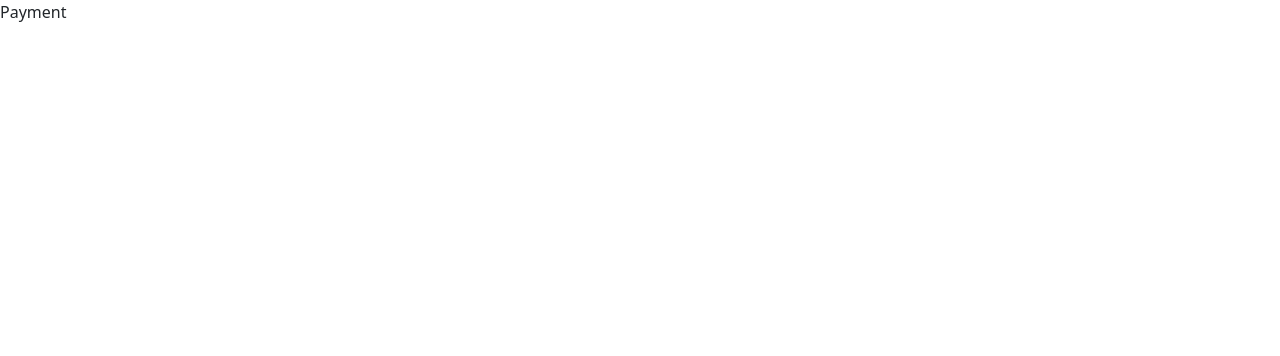
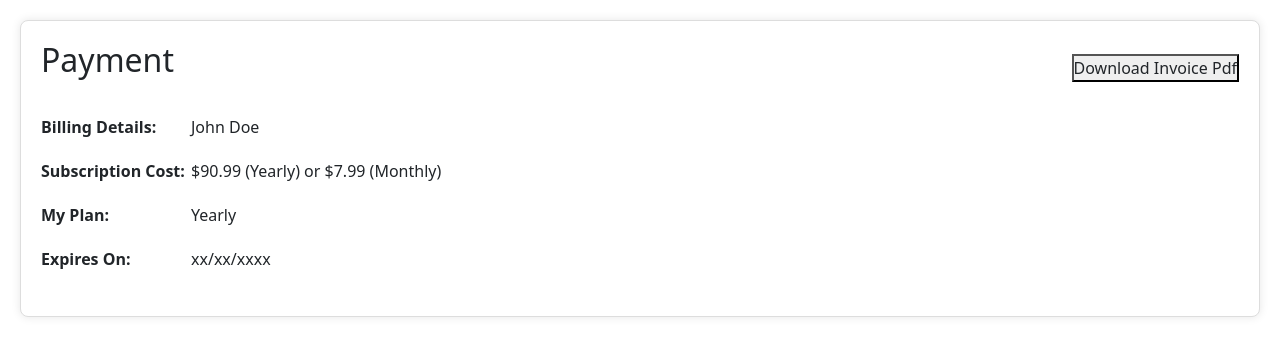
Before and after one commit to adisk01/Nupium, a React (Create React App) app in the folder client/: page /payment in a window 1280 px wide. Shown: the top 356 px of the page. Built offline with nearby package versions, Linux system fonts and the light colour scheme.

Commit message:
payment details

```diff
--- a/client/src/homepagecomponents/Payment.jsx
+++ b/client/src/homepagecomponents/Payment.jsx
@@ -1,9 +1,69 @@
-import React from 'react'
+import React, { useState } from 'react';
+import Modal from 'react-modal';
+import './payment.css'; // Import your existing CSS file
 
 const Payment = () => {
+  const [isModalOpen, setIsModalOpen] = useState(false);
+
+  const openModal = () => {
+    setIsModalOpen(true);
+  };
+
+  const closeModal = () => {
+    setIsModalOpen(false);
+  };
+
+  const handleDownloadInvoice = () => {
+    // Implement logic to download the invoice PDF
+  };
+
   return (
-    <div>Payment</div>
-  )
-}
+    <>
+      <div className="payment-container">
+        <div className="payment-header">
+          <h2>Payment</h2>
+          <button onClick={openModal}>Download Invoice Pdf</button>
+        </div>
+        <div className="billing-details">
+          <div className="detail-item">
+            <label>Billing Details:</label>
+            <span>John Doe</span>
+          </div>
+          <div className="detail-item">
+            <label>Subscription Cost:</label>
+            <span>$90.99 (Yearly) or $7.99 (Monthly)</span>
+          </div>
+          <div className="detail-item">
+            <label>My Plan:</label>
+            <span>Yearly</span>
+          </div>
+          <div className="detail-item">
+            <label>Expires On:</label>
+            <span>xx/xx/xxxx</span>
+          </div>
+        </div>
+      </div>
 
-export default Payment
+      {/* Download Invoice Modal */}
+      <Modal
+        isOpen={isModalOpen}
+        onRequestClose={closeModal}
+        className="download-invoice-modal"
+        overlayClassName="modal-overlay"
+        ariaHideApp={false}
+      >
+        <div className="download-invoice-container">
+          <div className="download-invoice-header">
+            <h2>Download Invoice</h2>
+          </div>
+          <div className="download-invoice-content">
+            {/* Content for downloading the invoice PDF */}
+            <button onClick={handleDownloadInvoice}>Download Invoice PDF</button>
+          </div>
+        </div>
+      </Modal>
+    </>
+  );
+};
+
+export default Payment;
--- a/client/src/homepagecomponents/payment.css
+++ b/client/src/homepagecomponents/payment.css
@@ -0,0 +1,37 @@
+/* Add these styles to your payment.css file */
+
+.payment-container {
+    padding: 20px;
+    border: 1px solid #ddd;
+    border-radius: 8px;
+    margin: 20px;
+    background-color: #fff;
+    box-shadow: 0 0 10px rgba(0, 0, 0, 0.1);
+  }
+
+  .payment-header {
+    display: flex;
+    justify-content: space-between;
+    align-items: center;
+    margin-bottom: 20px;
+  }
+
+  .billing-details {
+    margin-bottom: 20px;
+  }
+
+  .detail-item {
+    display: flex;
+    justify-content: space-between;
+    margin-bottom: 15px;
+  }
+
+  .download-invoice-modal {
+    background-color: #fff;
+    padding: 20px;
+    border-radius: 8px;
+    max-width: 400px;
+    width: 100%;
+  }
+
+  /* Add any additional styles as needed */
```
